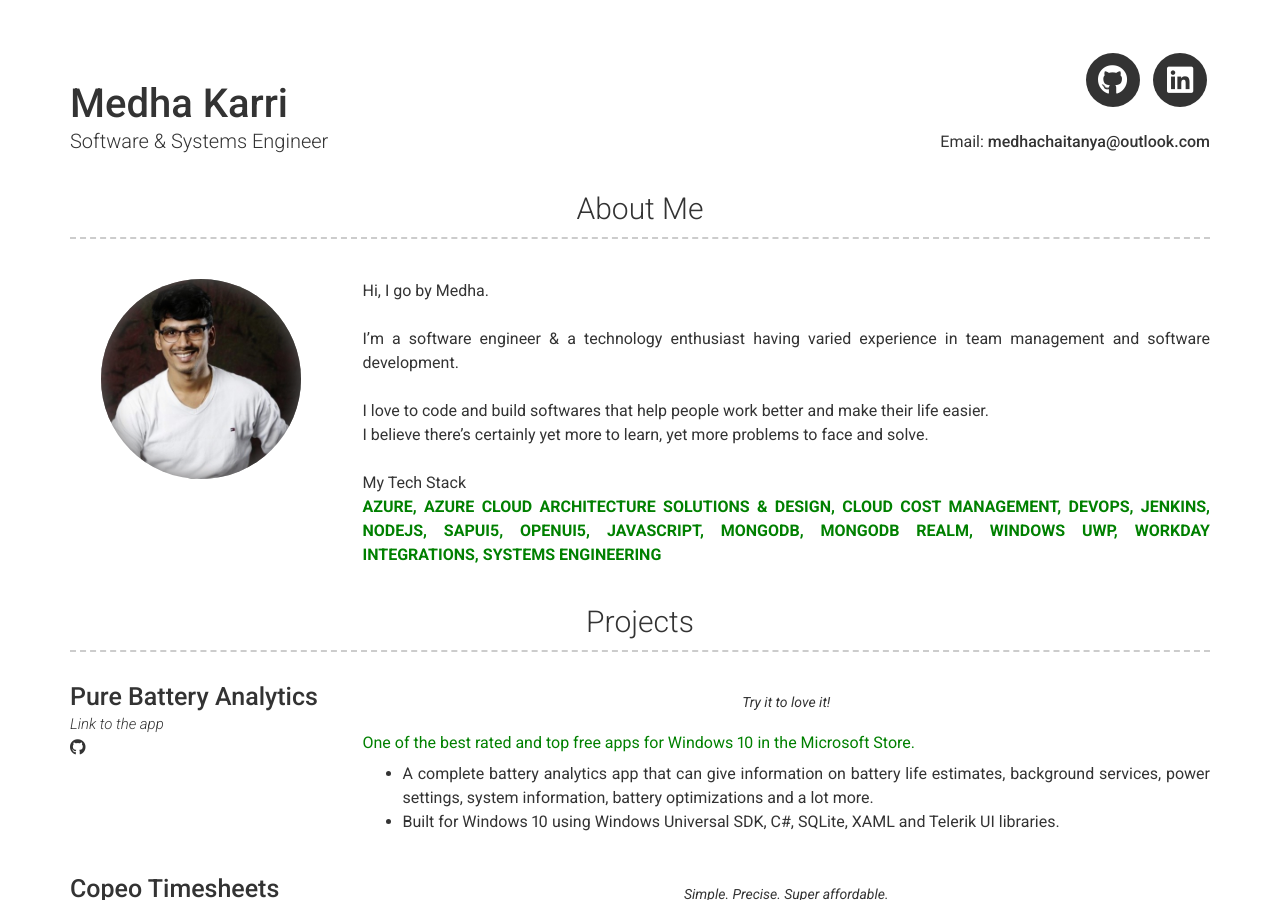
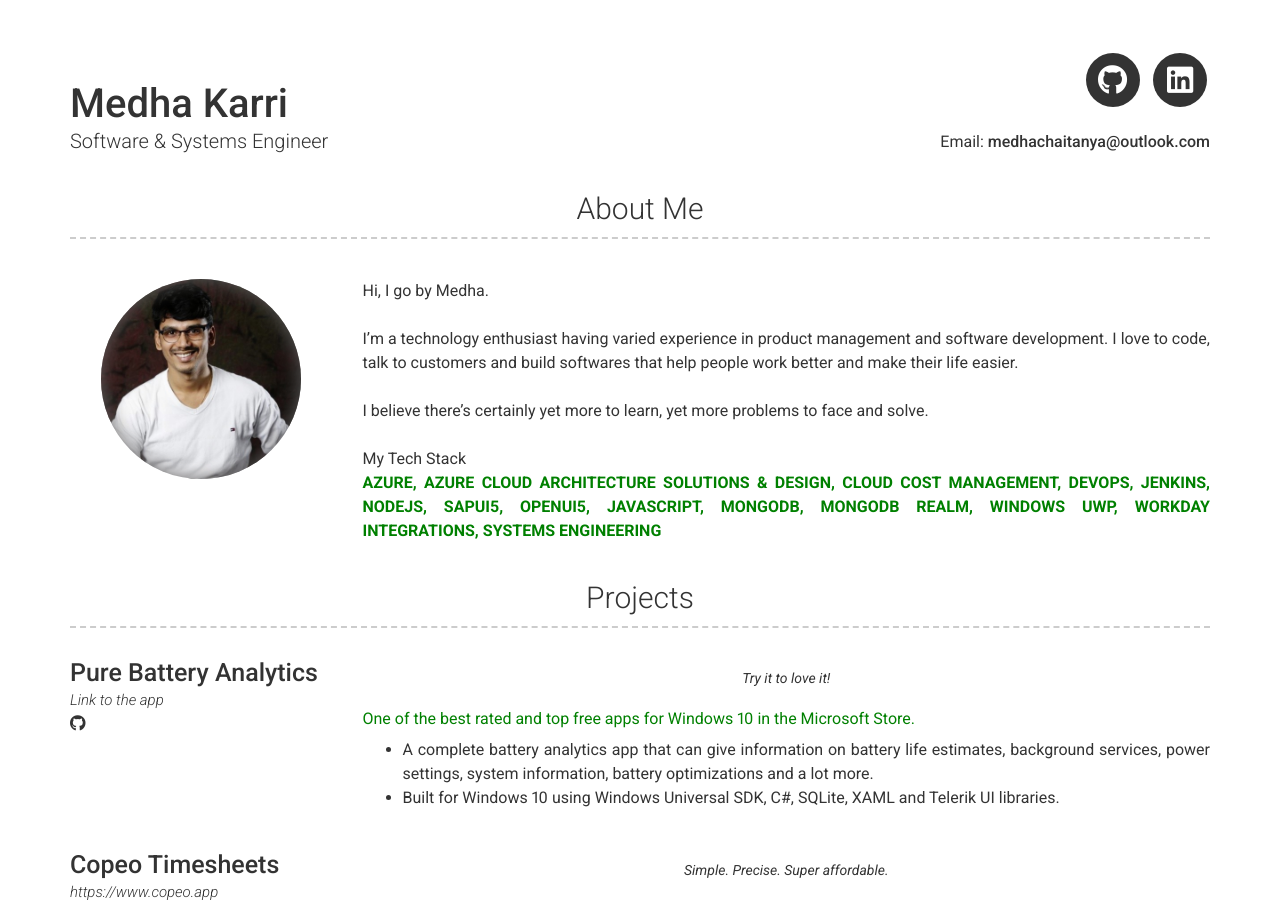
Before and after one commit to medhachaitanya/medhachaitanya.github.io, a Jekyll site: the page built from index.md, in a window 1280 px wide and 900 px high. Built offline with Jekyll 4.4.1, drawn with Linux system fonts in a browser that asks for light colours; nearby versions of some CDN libraries.

Commit message:
Update _config.yml

```diff
--- a/_config.yml
+++ b/_config.yml
@@ -52,10 +52,8 @@
 # about_title: About Me (Use this to override about section title)
 about_profile_image: images/profilepic.jpg
 about_content:  # this will include new lines to allow paragraphs
-  Hi, I go by Medha. <br /><br />I'm a software engineer & a technology enthusiast having varied experience in team management and software development.
+  Hi, I go by Medha. <br /><br />I'm a technology enthusiast having varied experience in product management and software development. I love to code, talk to customers and build softwares that help people work better and make their life easier.
   <br />
-  <br />
-  I love to code and build softwares that help people work better and make their life easier.
   <br />
   I believe there's certainly yet more to learn, yet more problems to face and solve.
   <br />
```
